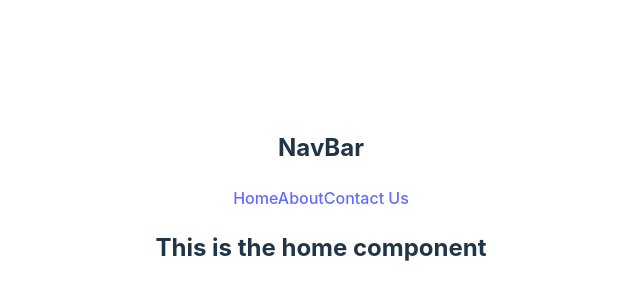
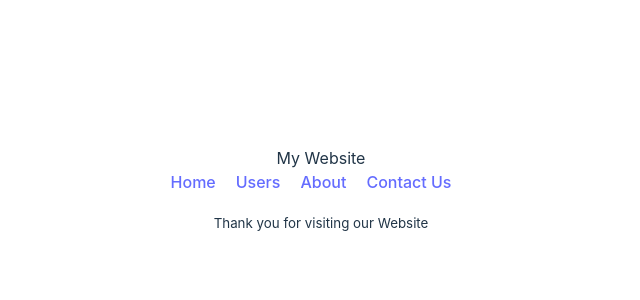
Before and after one commit to md-nasim-mondal/introduction-to-react-router, a React (Vite) app: page / in a window 1280 px wide. Shown: the part 202-502 px from the top of the page, without its empty margins (319-959 px from the left). Built offline with nearby package versions, Linux system fonts and the light colour scheme.

Commit message:
used children components in router and set outline again

```diff
--- /dev/null
+++ b/src/components/Footer/Footer.jsx
@@ -0,0 +1,11 @@
+const Footer = () => {
+    return (
+        <div>
+            <p><small>
+                Thank you for visiting our Website
+            </small></p>
+        </div>
+    );
+};
+
+export default Footer;
--- /dev/null
+++ b/src/components/Header/Header.css
@@ -0,0 +1,3 @@
+nav a{
+    margin-right: 20px;
+}
--- a/src/components/Header/Header.jsx
+++ b/src/components/Header/Header.jsx
@@ -1,12 +1,14 @@
-
+import { Link } from 'react-router-dom';
+import './Header.css'
 const Header = () => {
     return (
         <div>
-            <h2>NavBar</h2>
+            <span>My Website</span>
             <nav>
-            <a href="/">Home</a>
-            <a href="/about">About</a>
-            <a href="/contact">Contact Us</a>
+            <Link to="/">Home</Link>
+            <Link to='/users'>Users</Link>
+            <Link to="/about">About</Link>
+            <Link to="/contact">Contact Us</Link>
             </nav>
         </div>
     );
--- a/src/components/Home/Home.jsx
+++ b/src/components/Home/Home.jsx
@@ -1,12 +1,13 @@
 import { Outlet } from "react-router-dom";
 import Header from "../Header/Header";
+import Footer from "../Footer/Footer";
 
 const Home = () => {
     return (
         <div>
             <Header></Header>
-            <h2>This is the home component</h2>
             <Outlet></Outlet>
+            <Footer></Footer>
         </div>
     );
 };
--- /dev/null
+++ b/src/components/Users/Users.jsx
@@ -0,0 +1,11 @@
+
+const Users = () => {
+    return (
+        <div>
+            <h2>Our Users</h2>
+            <p>Our users are very good persons</p>
+        </div>
+    );
+};
+
+export default Users;
--- a/src/main.jsx
+++ b/src/main.jsx
@@ -10,6 +10,7 @@
 import Home from './components/Home/Home.jsx';
 import About from './components/About/About.jsx';
 import Contact from './components/Contact/Contact.jsx';
+import Users from './components/Users/Users.jsx';
 
 // const router =createBrowserRouter([
 //   {
@@ -39,6 +40,10 @@
       {
         path: '/contact',
         element: <Contact></Contact>
+      },
+      {
+        path: '/users',
+        element: <Users></Users>
       }
     ]
   }
```
